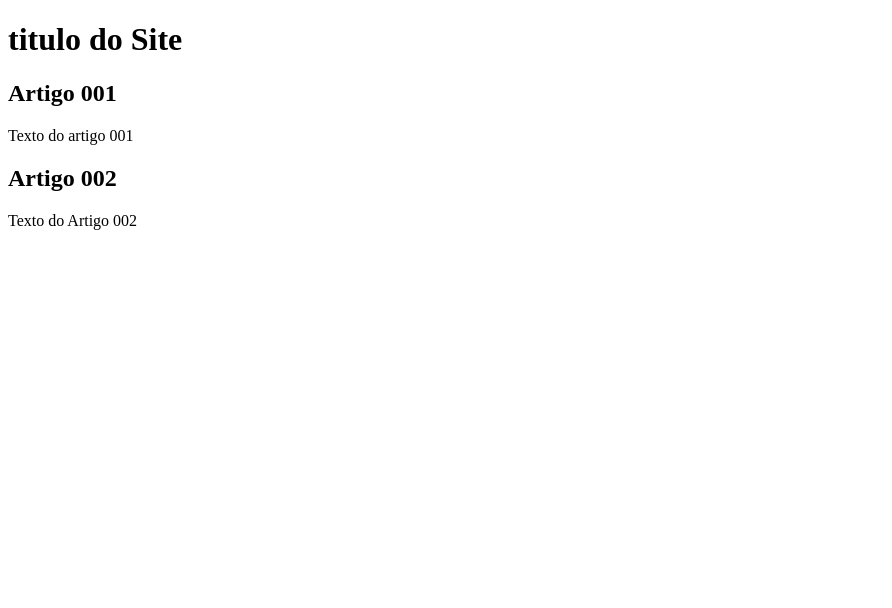
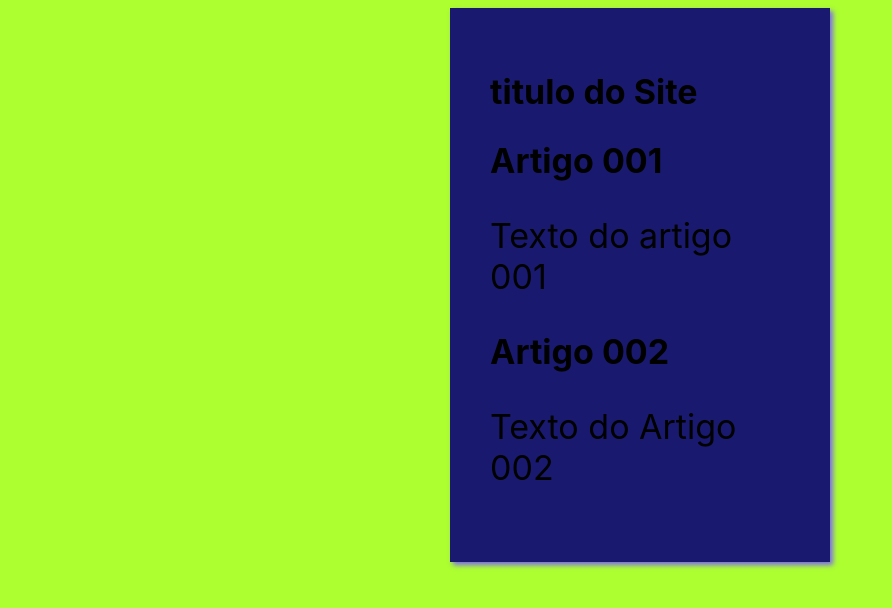
Before and after one commit to tecno-DEV/projeto-site, a plain HTML site: page index.html in a window 1280 px wide. Shown: the whole page, without its empty margins (0-892 px from the left). Drawn offline with Linux system fonts and the light colour scheme.

Commit message:
começo do estilo em cascata
ajustes de design do site.

```diff
--- /dev/null
+++ b/Estilo/style.css
@@ -0,0 +1,17 @@
+*{
+    font-family: -apple-system, BlinkMacSystemFont, 'Segoe UI', Roboto, Oxygen, Ubuntu, Cantarell, 'Open Sans', 'Helvetica Neue', sans-serif;
+    font-size: 34px;
+}
+
+
+body{
+    background-color: greenyellow;
+}
+
+main{
+    background-color: midnightblue;
+    width: 300px;
+    margin: auto;
+    padding: 40px;
+    box-shadow: 3px 3px 5px mediumslateblue;
+}
--- a/index.html
+++ b/index.html
@@ -5,6 +5,7 @@
     <meta name="viewport" content="width=device-width, initial-scale=1.0">
     <meta http-equiv="X-UA-Compatible" content="ie=edge">
     <title>Titulo do Site</title>
+    <link rel="stylesheet" href="Estilo/style.css">
 </head>
 <body>
     <main>
```
